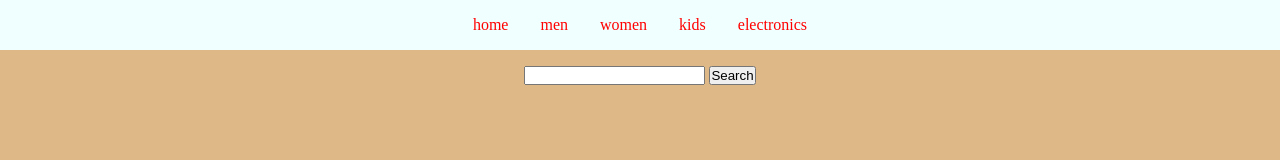
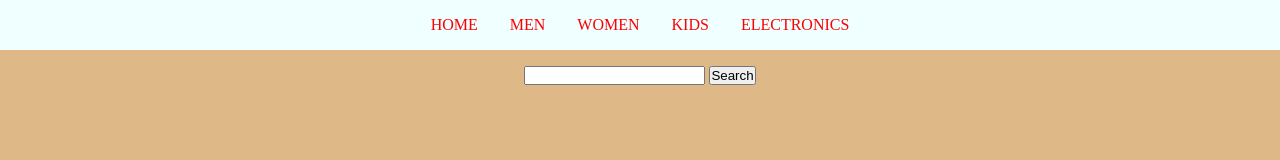
Before and after one commit to MohsinSayyed1996/Cart-project, a plain HTML site: page Cart-project/index.html in a window 1280 px wide. Drawn offline with Linux system fonts and the light colour scheme; no server answers.

Commit message:
Update index.html

```diff
--- a/Cart-project/index.html
+++ b/Cart-project/index.html
@@ -9,11 +9,11 @@
 <body>
     <nav>
         <ul>
-            <li><a href="#">home</a></li>
-            <li><a href="#male">men</a></li>
-            <li><a href="#female">women</a></li>
-            <li><a href="#kids">kids</a></li>
-            <li><a href="#electronic">electronics</a></li>
+            <li><a href="#">HOME</a></li>
+            <li><a href="#male">MEN</a></li>
+            <li><a href="#female">WOMEN</a></li>
+            <li><a href="#kids">KIDS</a></li>
+            <li><a href="#electronic">ELECTRONICS</a></li>
         </ul>
     </nav>
     <section id="search">
```
